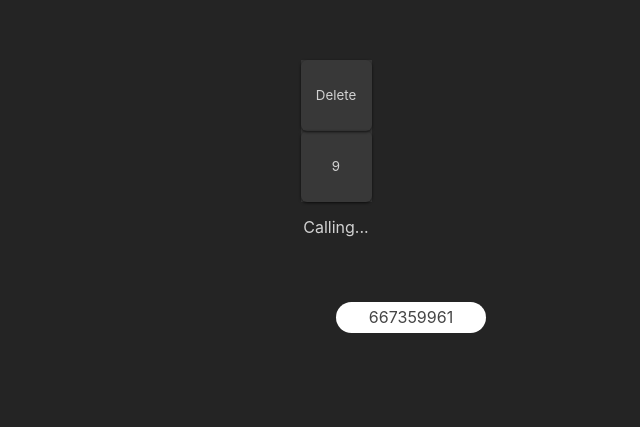
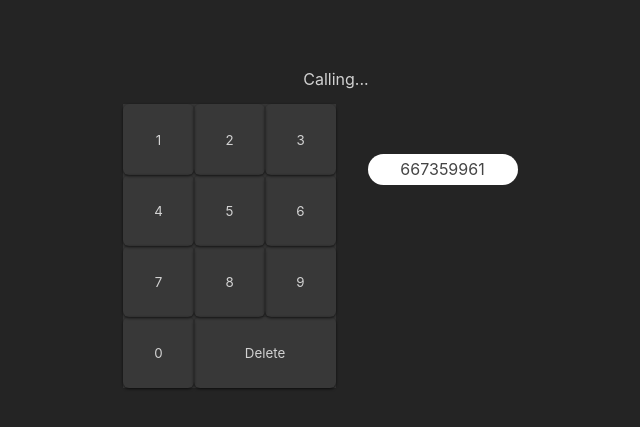
Before and after one commit to CristinaFores/202209-w4ch3-cristina-fores, a React (Create React App) app: page / in a window 1280 px wide. Shown: the part 179-606 px from the top of the page, without its empty margins (304-944 px from the left). Built offline with nearby package versions, Linux system fonts and the light colour scheme.

Commit message:
Create component KeyBoard

```diff
--- a/src/App.tsx
+++ b/src/App.tsx
@@ -1,9 +1,9 @@
 import "./index.css";
 import React, { useEffect, useContext } from "react";
-import Key from "./components/Key";
 
 import numbers from "./data/numbers";
 import PhoneContext from "./components/contexts/PhoneContext";
+import Keyboard from "./components/Keyboard/Keyboard";
 
 const App = (): JSX.Element => {
   const { loadNumbers } = useContext(PhoneContext);
@@ -15,10 +15,11 @@ const App = (): JSX.Element => {
   return (
     <>
       <div className="container">
-        <Key numbersKey={numbers[8]} action={() => {}} />
         <span className="message">Calling...</span>
         <main className="phone">
-          <div className="keyboard-container"></div>
+          <div className="keyboard-container">
+            <Keyboard />
+          </div>
           <div className="actions">
             <span className="number">667359961</span>
           </div>
--- a/src/components/Key.tsx
+++ /dev/null
@@ -1,28 +0,0 @@
-interface KeyProps {
-  numbersKey: number;
-  action: () => void;
-}
-
-const Key = ({ numbersKey, action }: KeyProps): JSX.Element => {
-  return (
-    <ol>
-      <li>
-        <button className="delete key">Delete</button>
-      </li>
-      <li>
-        <button
-          type="button"
-          className={"key"}
-          onClick={(event) => {
-            event.preventDefault();
-            action();
-          }}
-        >
-          {numbersKey}
-        </button>
-      </li>
-    </ol>
-  );
-};
-
-export default Key;
--- /dev/null
+++ b/src/components/Key/Key.tsx
@@ -0,0 +1,23 @@
+interface KeyProps {
+  numbersKey: number;
+  action: () => void;
+}
+
+const Key = ({ numbersKey, action }: KeyProps): JSX.Element => {
+  return (
+    <li>
+      <button
+        type="button"
+        className={"key"}
+        onClick={(event) => {
+          event.preventDefault();
+          action();
+        }}
+      >
+        {numbersKey}
+      </button>
+    </li>
+  );
+};
+
+export default Key;
--- /dev/null
+++ b/src/components/Keyboard/Keyboard.tsx
@@ -0,0 +1,19 @@
+import Key from "../Key/Key";
+import numbers from "../../data/numbers";
+
+const Keyboard = (): JSX.Element => {
+  return (
+    <div className="keyboard-container">
+      <ol className="keyboard">
+        {numbers.map((number) => (
+          <Key numbersKey={number} action={() => {}} />
+        ))}
+        <li>
+          <button className="delete key big">Delete</button>
+        </li>
+      </ol>
+    </div>
+  );
+};
+
+export default Keyboard;
```
Also changed, not shown: 1 other file (tests, documents, lock files or other folders).
